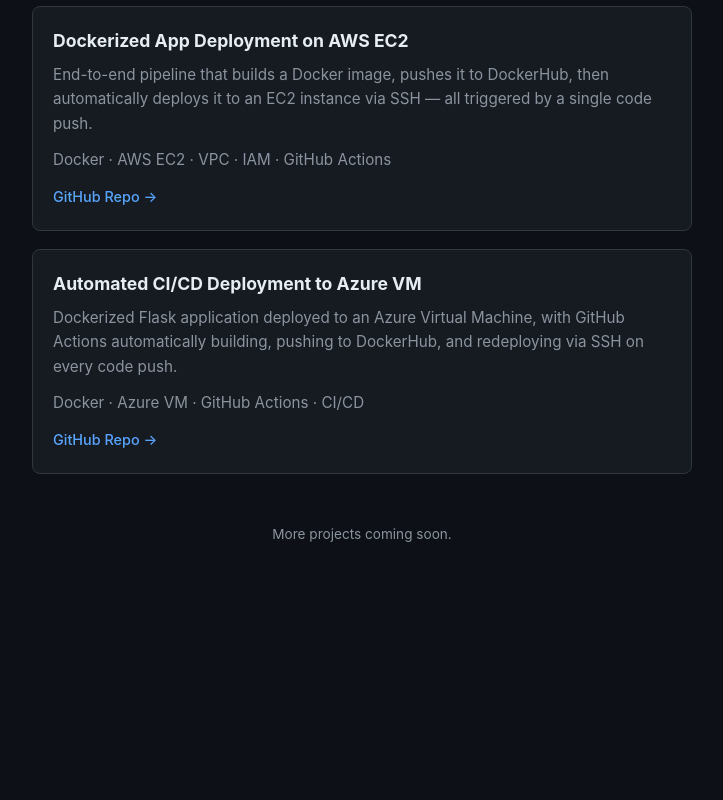
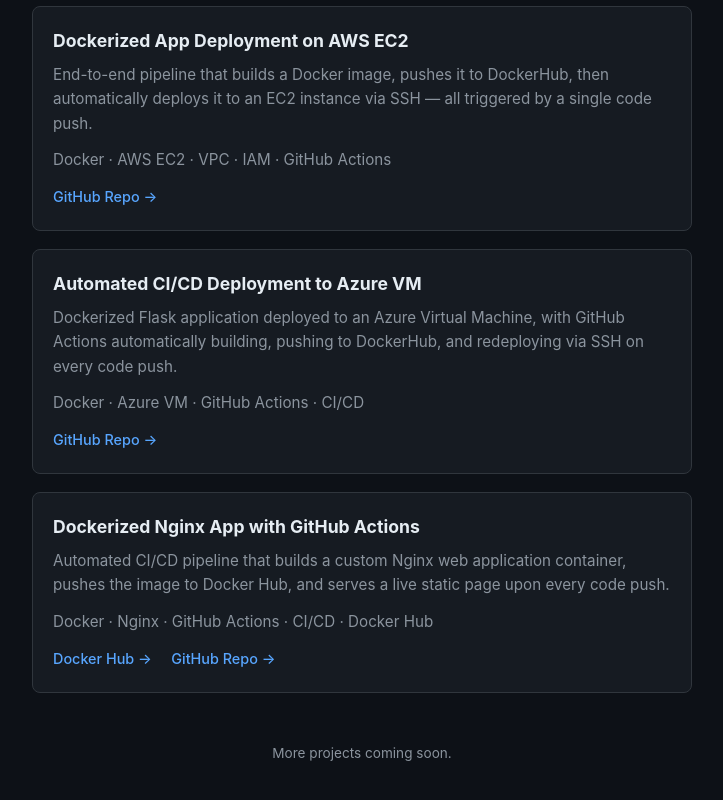
Before and after one commit to 4nasirsaifi-art/4nasirsaifi-art.github.io, a plain HTML site: page index.html in a window 1280 px wide. Shown: the part 547-1347 px from the top of the page, without its empty margins (278-1001 px from the left). Before the commit the page ends 1153 px from the top, so only its background shows below. Drawn offline with Linux system fonts and the light colour scheme.

Commit message:
devops project add

```diff
--- a/index.html
+++ b/index.html
@@ -132,6 +132,15 @@
         <a href="https://github.com/4nasirsaifi-art/flask-app" target="_blank">GitHub Repo →</a>
     </div>
 </div>
+<div class="project">
+                <h3>Dockerized Nginx App with GitHub Actions</h3>
+                <p>Automated CI/CD pipeline that builds a custom Nginx web application container, pushes the image to Docker Hub, and serves a live static page upon every code push.</p>
+                <p class="tech">Docker · Nginx · GitHub Actions · CI/CD · Docker Hub</p>
+                <div class="project-links">
+                    <a href="https://hub.docker.com/r/4nasir/mini-project" target="_blank">Docker Hub →</a>
+                    <a href="https://github.com/4nasirsaifi-art/mini-project" target="_blank">GitHub Repo →</a>
+                </div>
+            </div>
         </section>
 
         <footer>
```
